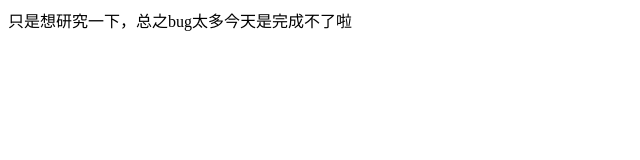
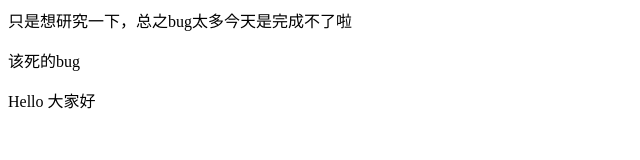
Before and after one commit to 5bG5qKm5LmL6YO9/5bG5qKm5LmL6YO9.github.io, a plain HTML site: page index.html in a window 1280 px wide. Shown: the whole page, without its empty margins (0-640 px from the left). Drawn offline with Linux system fonts and the light colour scheme.

Commit message:
Update index.html

```diff
--- a/index.html
+++ b/index.html
@@ -1 +1,3 @@
 <p>只是想研究一下，总之bug太多今天是完成不了啦</p>
+<p>该死的bug</p>
+<p>Hello 大家好</p>
```
